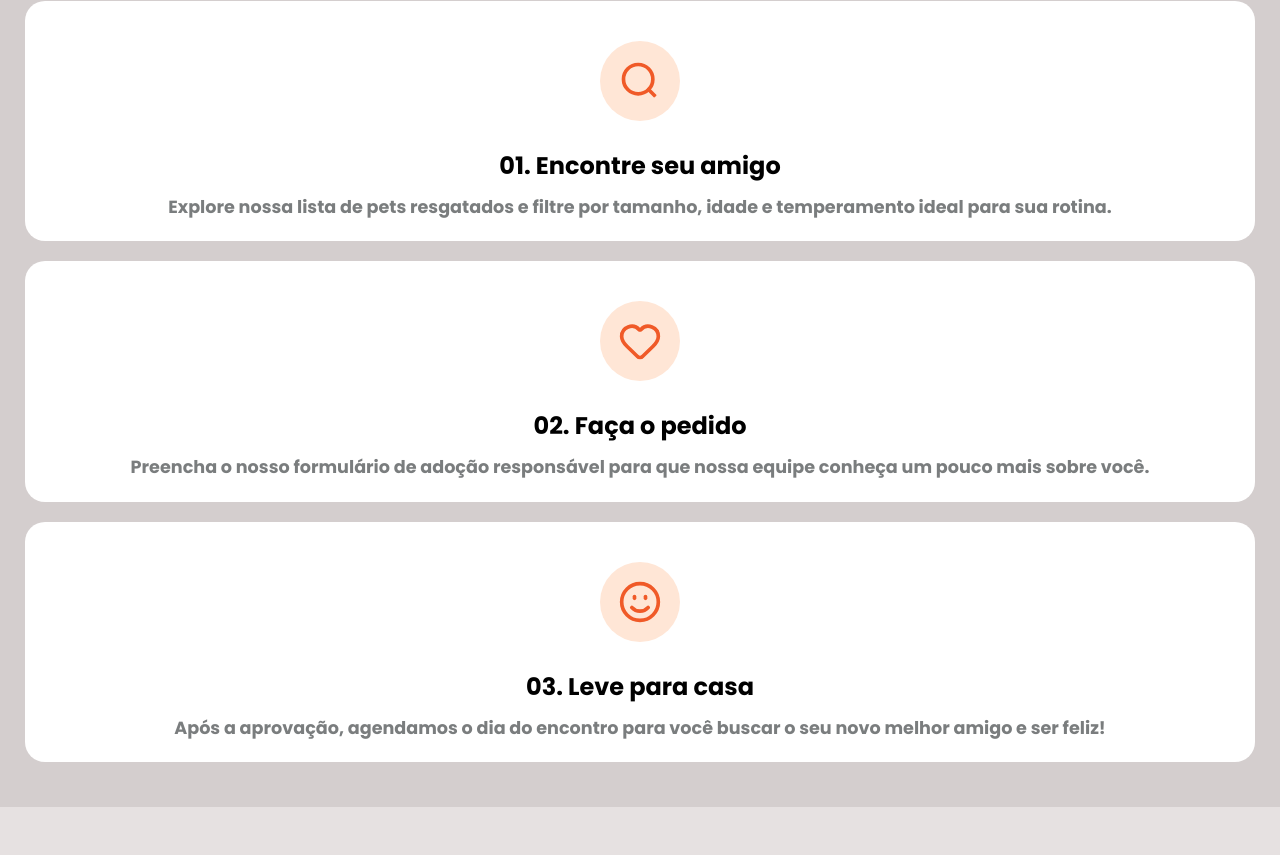
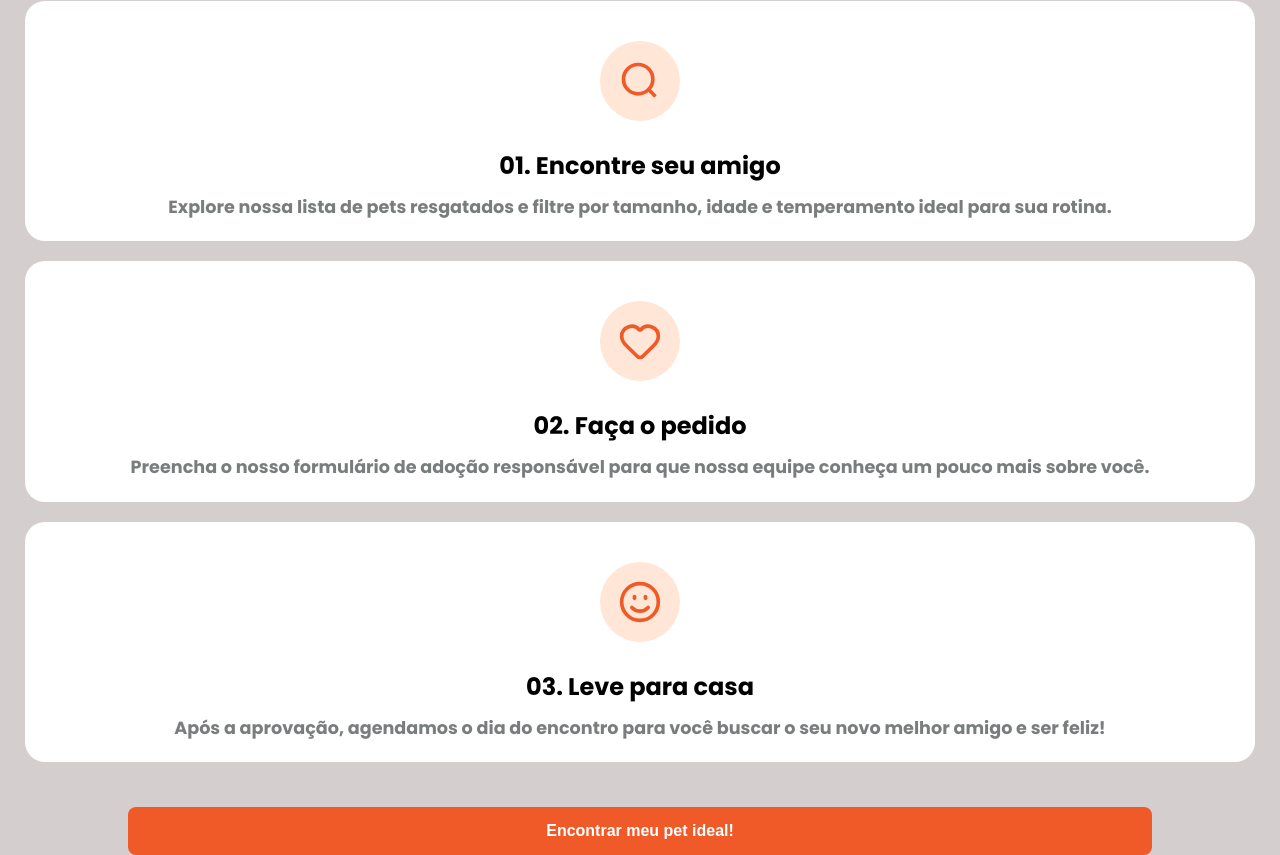
Before and after one commit to LuizHenriqueCFontes/abrigo-animais, a React (Vite) app: page /home in a window 1280 px wide. Shown: the part 1527-2382 px from the top of the page. Before the commit the page ends 2334 px from the top, so only its background shows below. Built offline with nearby package versions, Linux system fonts and the light colour scheme.

Commit message:
feat: complete feature how it works refresh

```diff
--- a/src/components/HowItWorks/HowItWorks.module.css
+++ b/src/components/HowItWorks/HowItWorks.module.css
@@ -13,3 +13,11 @@
 .cardContainer{
     padding: var(--padding-page);
 }
+
+.findPet{
+    width: 80%;
+    display: block;
+    margin: auto;
+    font-size: 1em;
+    font-weight: bold;
+}
--- a/src/components/HowItWorks/HowItWorks.tsx
+++ b/src/components/HowItWorks/HowItWorks.tsx
@@ -1,6 +1,7 @@
 import { Heart, Search, Smile } from "lucide-react";
 import StepCard from "../StepCard/StepCard";
 import styles from "./HowItWorks.module.css";
+import Button from "../Button/Button";
 
 const stepsData = [
     {
@@ -40,6 +41,10 @@ export default function HowItWorks(){
                     />
                 ))}
             </div>
+
+            <div>
+                <Button className={styles.findPet} variant="primary">Encontrar meu pet ideal!</Button>
+            </div>
         </section>
     );
 }
```
